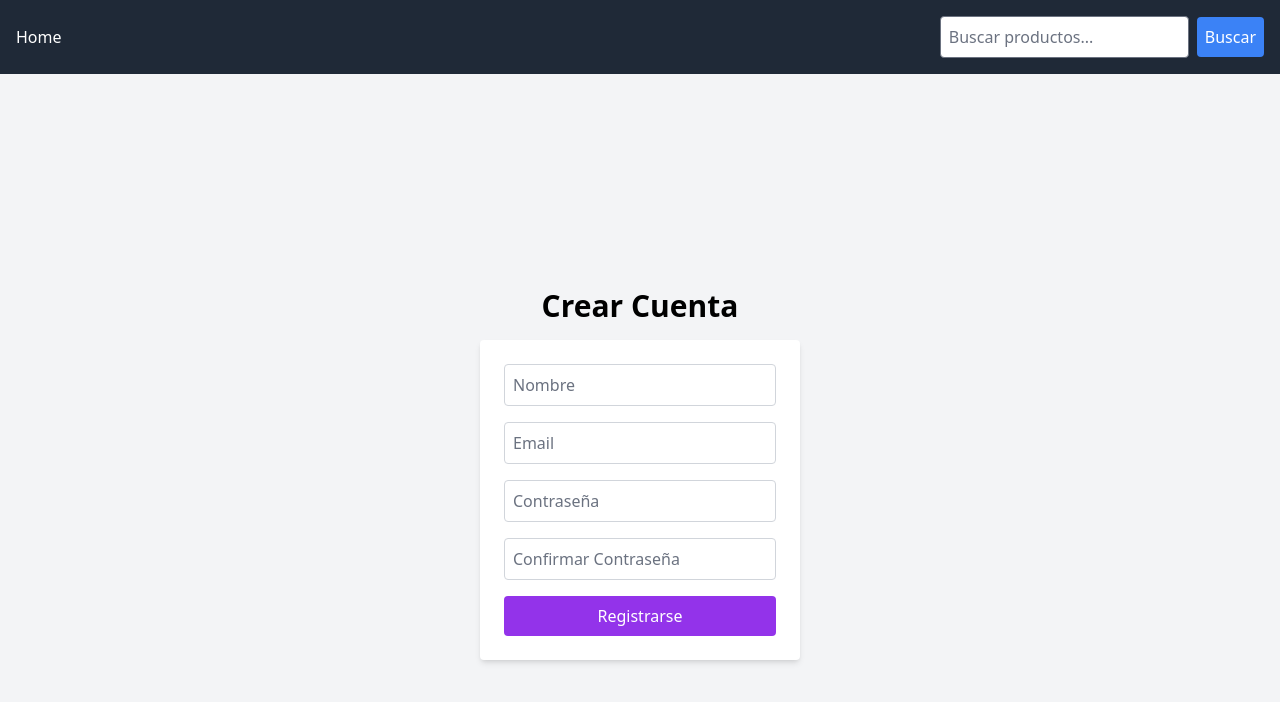
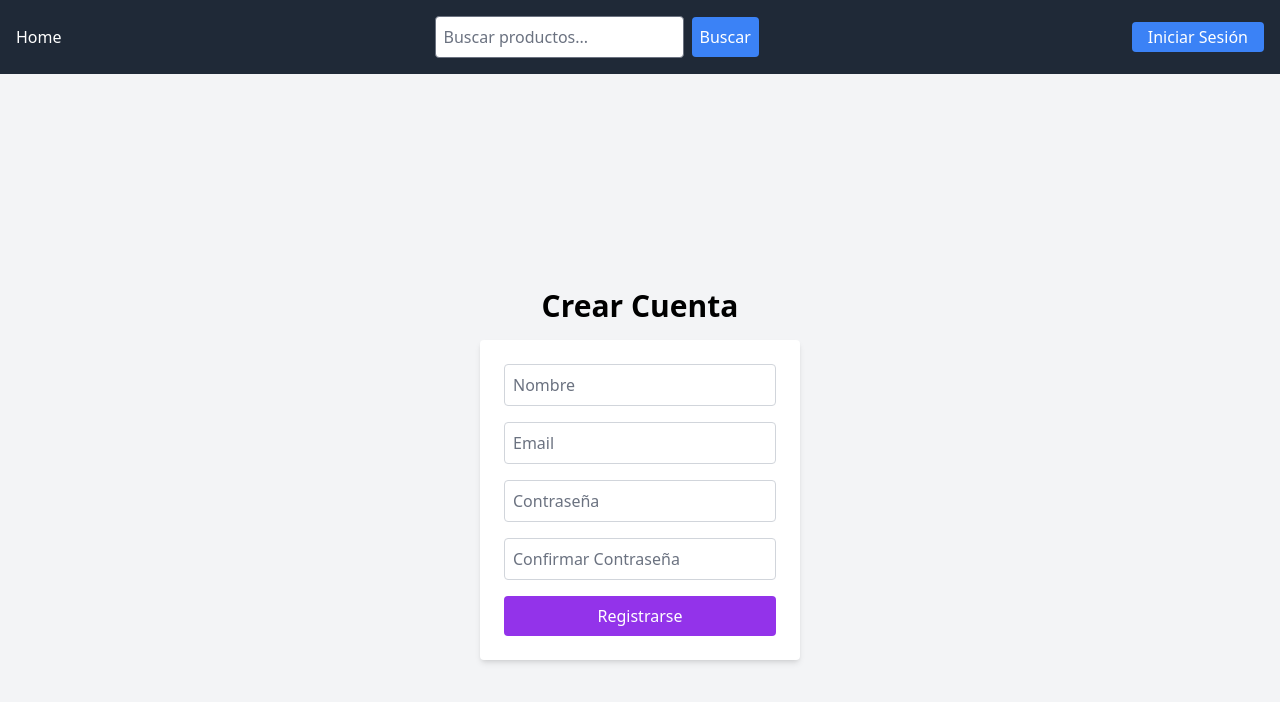
Before and after one commit to Jesusalz/Proyecto-Shop, a React (Vite) app: page /register in a window 1280 px wide. Shown: the top 702 px of the page. Built offline with nearby package versions, Linux system fonts and the light colour scheme.

Commit message:
Actualizado login

```diff
--- a/src/components/NavBar.jsx
+++ b/src/components/NavBar.jsx
@@ -1,15 +1,39 @@
 import React from 'react';
 import { Link } from 'react-router-dom';
 import ProductSearch from './ProductSearch';
+import { useDispatch, useSelector } from 'react-redux';
+import { logout } from '../store/authSlice';
 
 const NavBar = () => {
+  const dispatch = useDispatch();
+  const { user } = useSelector((state) => state.auth);
+
+  const handleLogout = () => {
+    dispatch(logout());
+
+  };
+
   return (
     <nav className="bg-gray-800 p-4 flex justify-between items-center">
       <div className="text-white">
         <Link to="/">Home</Link>
-        {/* Otros enlaces */}
+
       </div>
-      <ProductSearch /> {/* Agrega el buscador aquí */}
+      <ProductSearch />
+      <div className="text-white">
+        {user ? (
+          <>
+            <span className="mr-4">Hola, {user.name}</span>
+            <button onClick={handleLogout} className="bg-red-500 hover:bg-red-600 text-white py-1 px-4 rounded">
+              Cerrar Sesión
+            </button>
+          </>
+        ) : (
+          <Link to="/login" className="bg-blue-500 hover:bg-blue-600 text-white py-1 px-4 rounded">
+            Iniciar Sesión
+          </Link>
+        )}
+      </div>
     </nav>
   );
 };
```
Also changed, not shown: src/assets/tienda.png (added).
